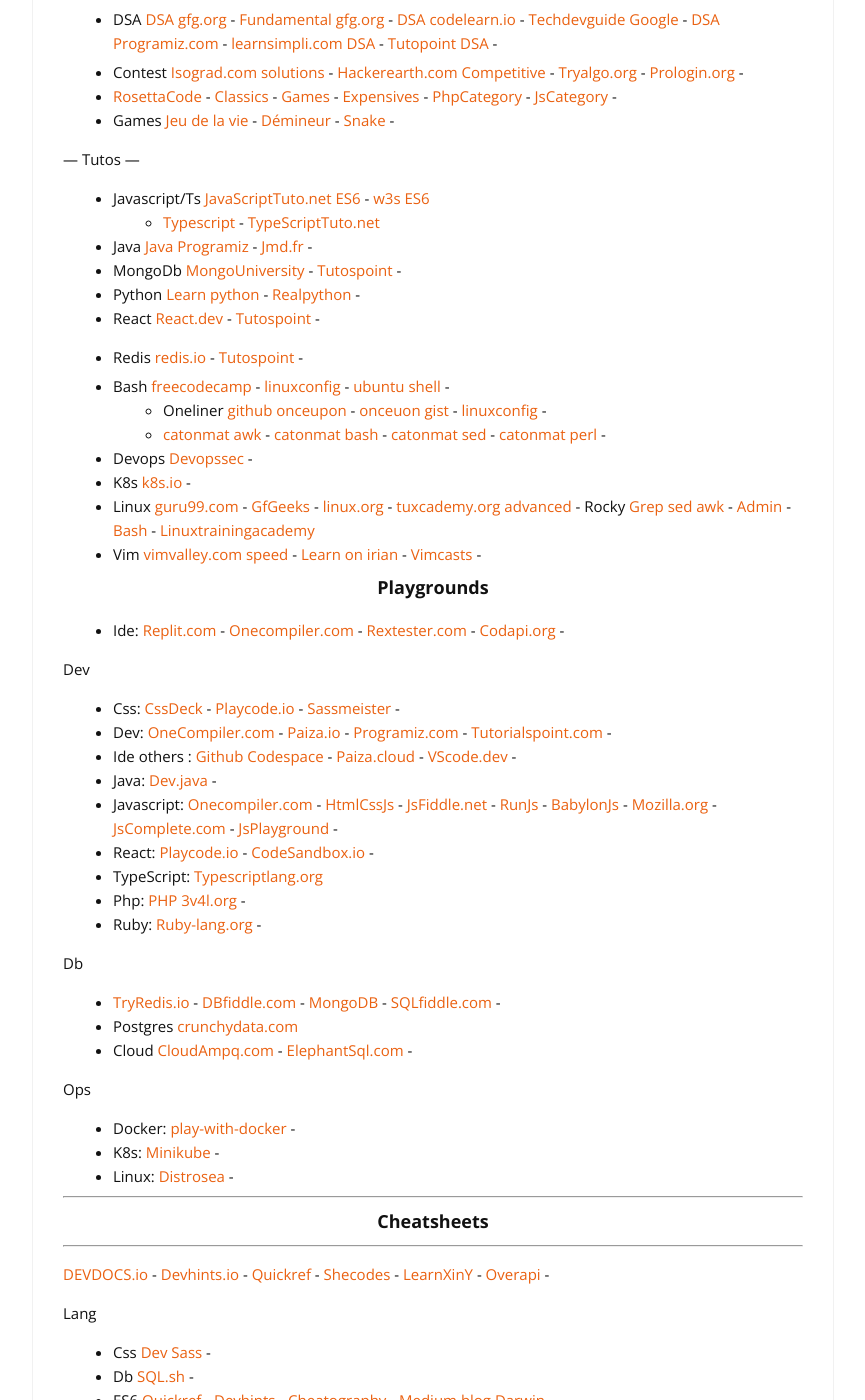
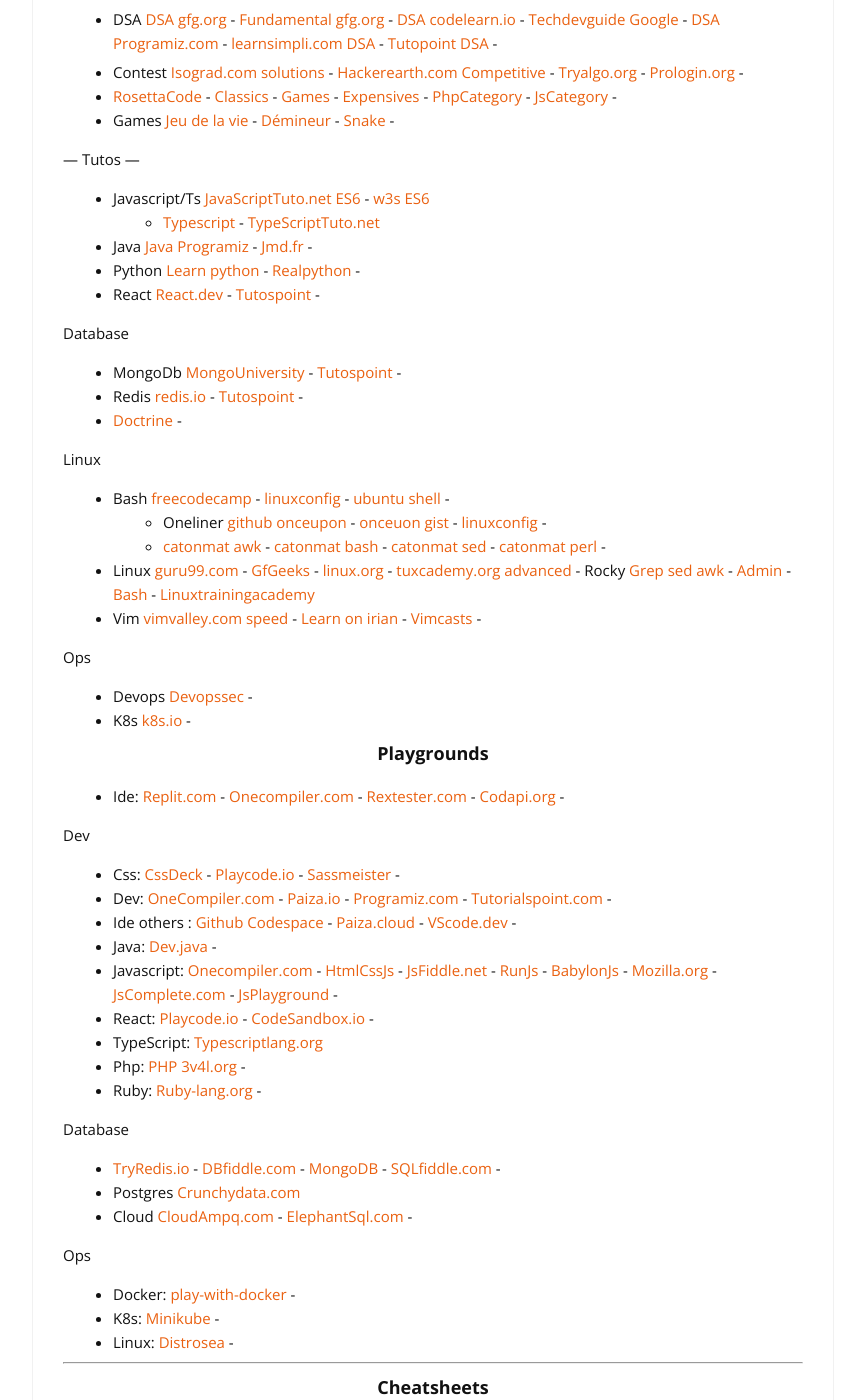
Before and after one commit to cylmat/cylmat.github.io, a Jekyll site: the page built from _pages/USEFUL.md, in a window 1280 px wide and 1400 px high, scrolled down 528 px. Shown: the whole window, without its empty margins (207-1072 px from the left). Built offline with Jekyll 4.4.1, drawn with Linux system fonts in a browser that asks for light colours; nearby versions of some CDN libraries.

Commit message:
Update USEFUL.md

```diff
--- a/_pages/USEFUL.md
+++ b/_pages/USEFUL.md
@@ -29,18 +29,25 @@
 * Javascript/Ts [JavaScriptTuto.net ES6](https://www.javascripttutorial.net/es6) - [w3s ES6](https://www.w3schools.com/js/js_es6.asp)
   + [Typescript](https://www.typescriptlang.org/docs/handbook/typescript-from-scratch.html) - [TypeScriptTuto.net](https://www.typescripttutorial.net)
 * Java [Java Programiz](https://www.programiz.com/java-programming) - [Jmd.fr](https://www.jmdoudoux.fr/accueil_java.htm) -
-* MongoDb [MongoUniversity](https://learn.mongodb.com) - [Tutospoint](https://www.tutorialspoint.com/mongodb) -
 * Python [Learn python](https://www.learnpython.org) - [Realpython](https://realpython.com) -
 * React [React.dev](https://react.dev/learn) - [Tutospoint](https://www.tutorialspoint.com/reactjs/reactjs_installation.htm) -
+
+Database
+* MongoDb [MongoUniversity](https://learn.mongodb.com) - [Tutospoint](https://www.tutorialspoint.com/mongodb) -
 * Redis [redis.io](https://redis.io/learn) - [Tutospoint](https://www.tutorialspoint.com/redis) -
+* [Doctrine](https://www.doctrine-project.org) -
 
+Linux
 + Bash [freecodecamp](https://www.freecodecamp.org/news/bash-scripting-tutorial-linux-shell-script-and-command-line-for-beginners/) - [linuxconfig](https://linuxconfig.org/bash-scripting-tutorial) - [ubuntu shell](https://doc.ubuntu-fr.org/tutoriel/script_shell) -
   + Oneliner [github onceupon](https://github.com/onceupon/Bash-Oneliner) - [onceuon gist](https://gist.github.com/onceupon/b225f26c4cbc6eb4c41c3a4f09ba9ed7) - [linuxconfig](https://linuxconfig.org/linux-complex-bash-one-liner-examples) -
   - [catonmat awk](https://catonmat.net/awk-one-liners-explained-part-one) - [catonmat bash](https://catonmat.net/bash-one-liners-explained-part-one) - [catonmat sed](https://catonmat.net/sed-one-liners-explained-part-one) - [catonmat perl](https://catonmat.net/perl-one-liners-explained-part-one) -
-+ Devops [Devopssec](https://devopssec.fr) -
-+ K8s [k8s.io](https://kubernetes.io/docs/tutorials/) -
+
 + Linux [guru99.com](https://www.guru99.com/fr/unix-linux-tutorial.html) - [GfGeeks](https://www.geeksforgeeks.org/linux-tutorial/) - [linux.org](https://www.linux.org/forums/#linux-tutorials.122) - [tuxcademy.org advanced](https://www.tuxcademy.org/product/grd2/) - Rocky [Grep sed awk](https://docs.rockylinux.org/books/sed_awk_grep) - [Admin](https://docs.rockylinux.org/books/admin_guide/00-toc) - [Bash](https://docs.rockylinux.org/books/learning_bash/00-toc) - [Linuxtrainingacademy](https://www.linuxtrainingacademy.com/)
 + Vim [vimvalley.com speed](https://vimvalley.com/vim-movement-speed-challenge) - [Learn on irian](https://learnvim.irian.to) - [Vimcasts](http://vimcasts.org/) -
+
+Ops
++ Devops [Devopssec](https://devopssec.fr) -
++ K8s [k8s.io](https://kubernetes.io/docs/tutorials) -
 
 
 ### <center>Playgrounds</center>
@@ -58,9 +65,9 @@
 * Php: [PHP 3v4l.org](https://3v4l.org) -
 * Ruby: [Ruby-lang.org](https://try.ruby-lang.org/playground/) -
 
-Db
+Database
 * [TryRedis.io](https://try.redis.io) - [DBfiddle.com](https://www.db-fiddle.com) - [MongoDB](https://mongoplayground.net) - [SQLfiddle.com](http://sqlfiddle.com) -
-* Postgres [crunchydata.com](https://www.crunchydata.com/developers/playground)
+* Postgres [Crunchydata.com](https://www.crunchydata.com/developers/playground)
 * Cloud [CloudAmpq.com](https://customer.cloudamqp.com) - [ElephantSql.com](https://customer.elephantsql.com) -
 
 Ops
```
